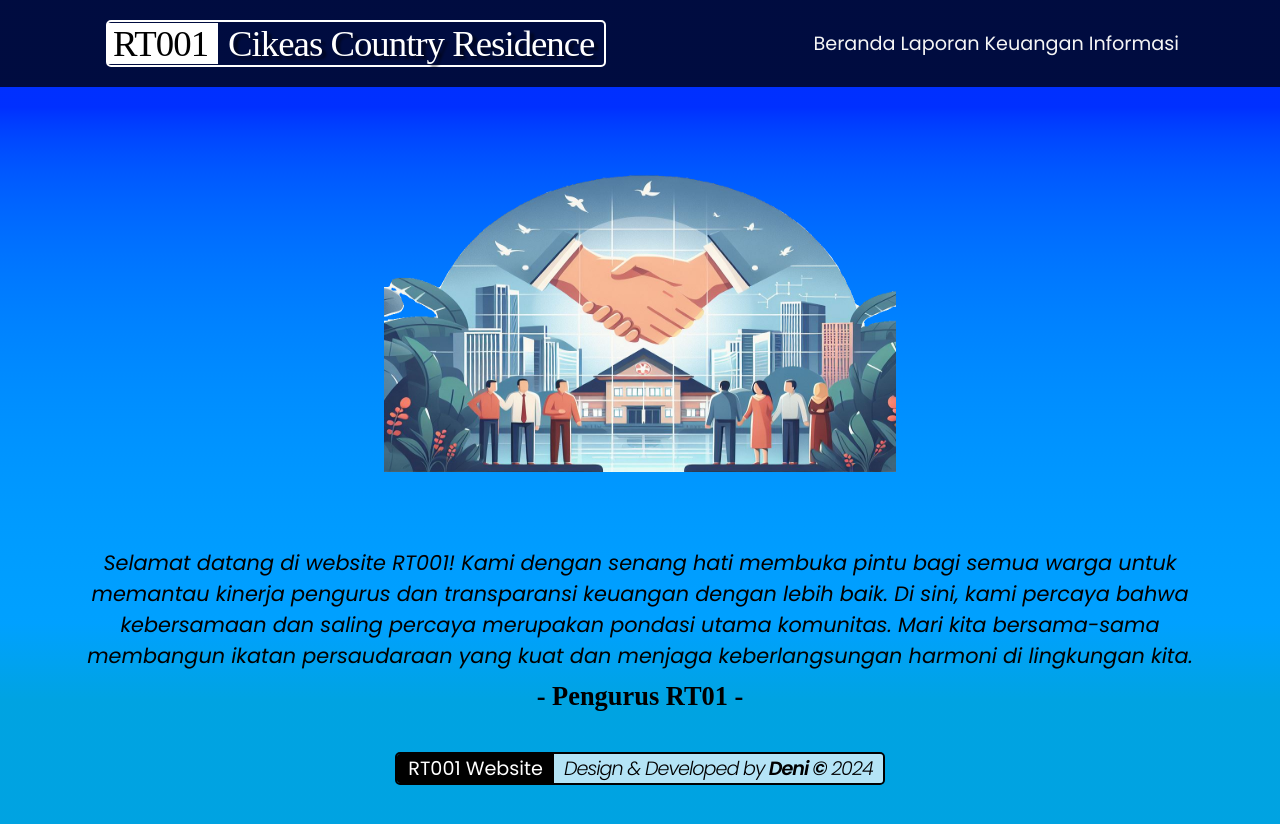
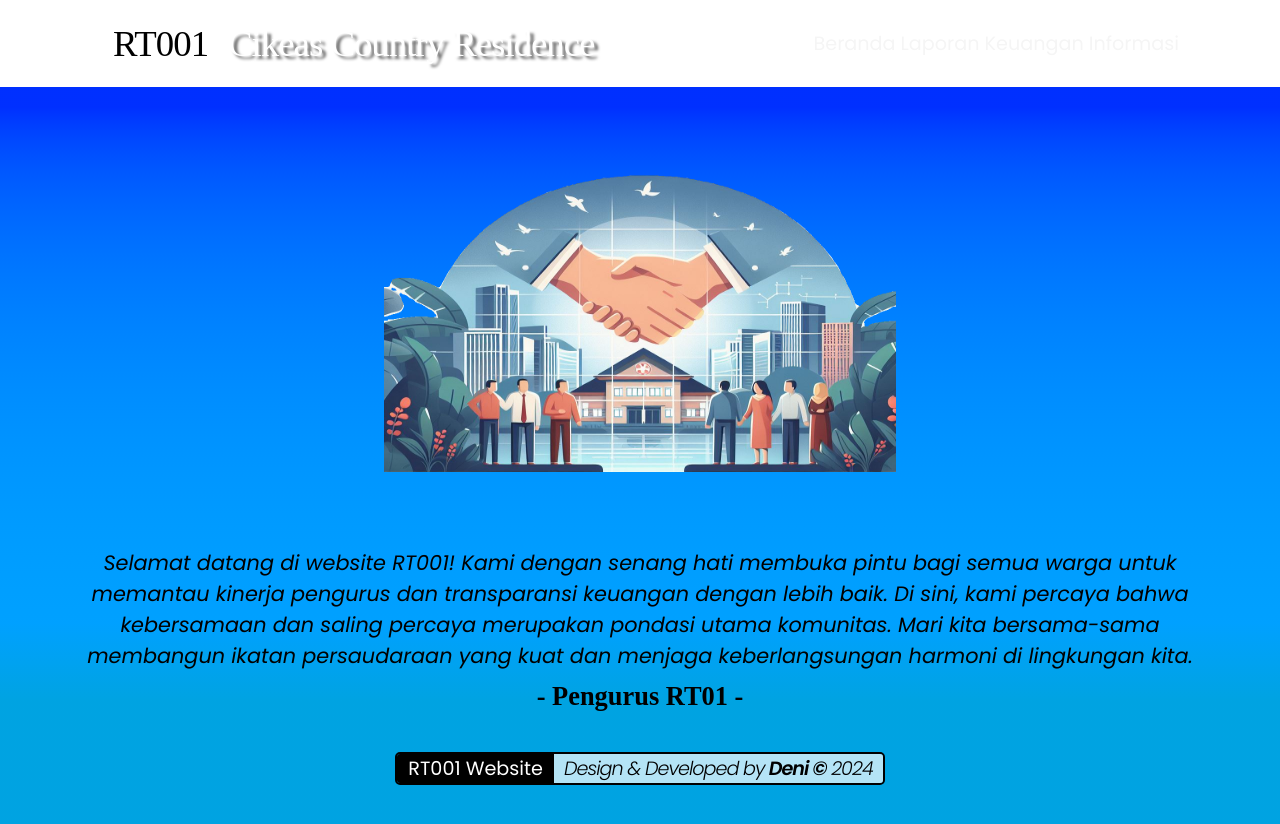
Before and after one commit to dniherdiana/rt01, a React (Vite) app: page /#/ in a window 1280 px wide. Built offline with nearby package versions, Linux system fonts and the light colour scheme; a web font is replaced by a local one.

Commit message:
Update header.css

```diff
--- a/src/components/Header/header.css
+++ b/src/components/Header/header.css
@@ -6,7 +6,7 @@
   align-items: center;
   background-repeat: no-repeat;
   width: 100%;
-  background-color: rgba(0, 0, 0, 0.750);
+  background-color: white;
 }
 
 .header-sticky {
```
